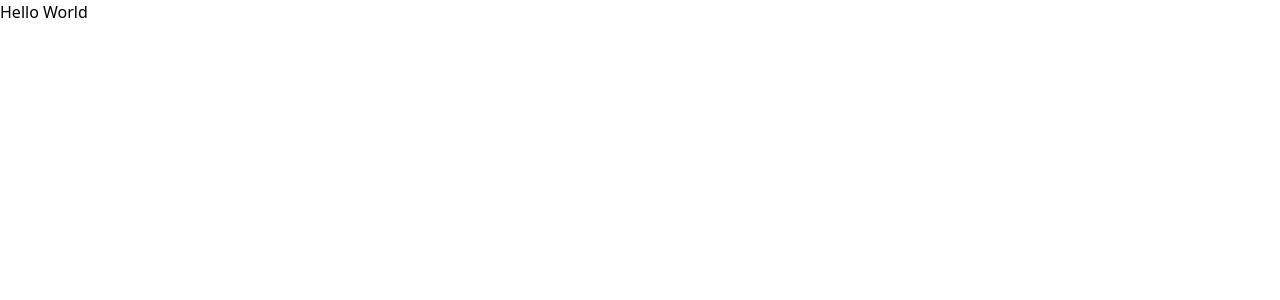
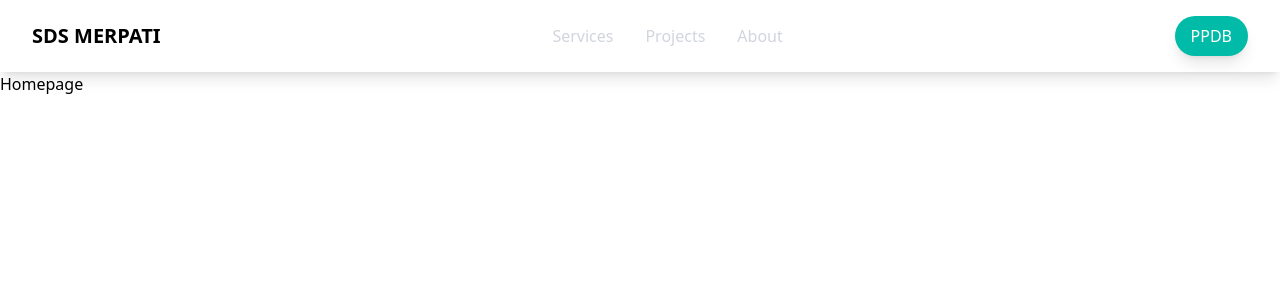
Before and after one commit to moccagod/sdsmerpati, a React (Vite) app: page / in a window 1280 px wide. Shown: the top 300 px of the page. Built offline with nearby package versions, Linux system fonts and the light colour scheme.

Commit message:
Add Navbar

```diff
--- a/package.json
+++ b/package.json
@@ -12,9 +12,9 @@
     "lint": "eslint .",
     "preview": "vite preview"
   },
-
   "dependencies": {
     "@tailwindcss/vite": "^4.1.6",
+    "framer-motion": "^12.11.3",
     "react": "^19.1.0",
     "react-dom": "^19.1.0",
     "react-router-dom": "^7.6.0",
--- a/src/App.jsx
+++ b/src/App.jsx
@@ -1,9 +1,44 @@
+// src/App.jsx
+import { Routes, Route, Link, useLocation } from "react-router-dom";
+import { AnimatePresence, motion } from "framer-motion";
+import Home from "./components/pages/Home";
+import SambutanKepalaSekolah from "./components/pages/profile/SambutanKepalaSekolah";
+
 function App() {
+  const location = useLocation();
+
   return (
-    <div>
-      <h1>Hello World</h1>
-    </div>
-  )
+    <>
+      <AnimatePresence mode="wait">
+        <Routes location={location} key={location.pathname}>
+          <Route
+            path="/"
+            element={
+              <motion.div
+                initial={{ opacity: 0 }}
+                animate={{ opacity: 1 }}
+                exit={{ opacity: 0 }}
+              >
+                <Home />
+              </motion.div>
+            }
+          />
+          <Route
+            path="/sambutankepalasekolah"
+            element={
+              <motion.div
+                initial={{ opacity: 0 }}
+                animate={{ opacity: 1 }}
+                exit={{ opacity: 0 }}
+              >
+                <SambutanKepalaSekolah />
+              </motion.div>
+            }
+          />
+        </Routes>
+      </AnimatePresence>
+    </>
+  );
 }
 
-export default App
+export default App;
--- /dev/null
+++ b/src/components/layouts/Navbar.jsx
@@ -0,0 +1,30 @@
+import { Link } from "react-router-dom";
+
+const Navbar = () => {
+  return (
+    <div>
+      <nav className="bg-white text-gray px-8 py-4 flex justify-between items-center shadow-lg">
+        <div className="text-xl font-bold">SDS MERPATI</div>
+        <div className="flex gap-8">
+          <Link to="/services" className="text-gray-300 hover:text-white">
+            Services
+          </Link>
+          <Link to="/projects" className="text-gray-300 hover:text-white">
+            Projects
+          </Link>
+          <Link to="/about" className="text-gray-300 hover:text-white">
+            About
+          </Link>
+        </div>
+        <Link
+          to="/ppdb"
+          className="bg-teal-500 text-white px-4 py-2 rounded-full shadow-lg hover:bg-teal-600 transition-all"
+        >
+          PPDB
+        </Link>
+      </nav>
+    </div>
+  );
+};
+
+export default Navbar;
--- /dev/null
+++ b/src/components/pages/Home.jsx
@@ -0,0 +1,12 @@
+import Navbar from "../layouts/Navbar";
+
+const Home = () => {
+  return (
+    <div>
+      <Navbar />
+      <h1>Homepage</h1>
+    </div>
+  );
+};
+
+export default Home;
```
Also changed, not shown: src/components/pages/profile/SambutanKepalaSekolah.jsx (added), 1 other file (tests, documents, lock files or other folders). Lines whose indentation alone changed are shown as unchanged.
